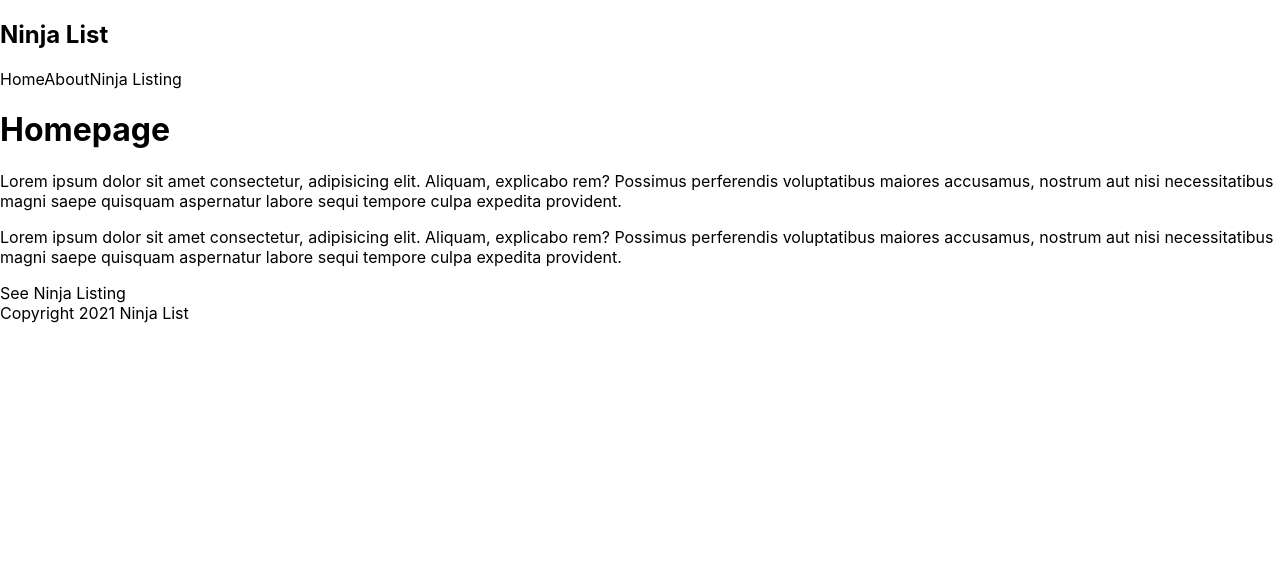
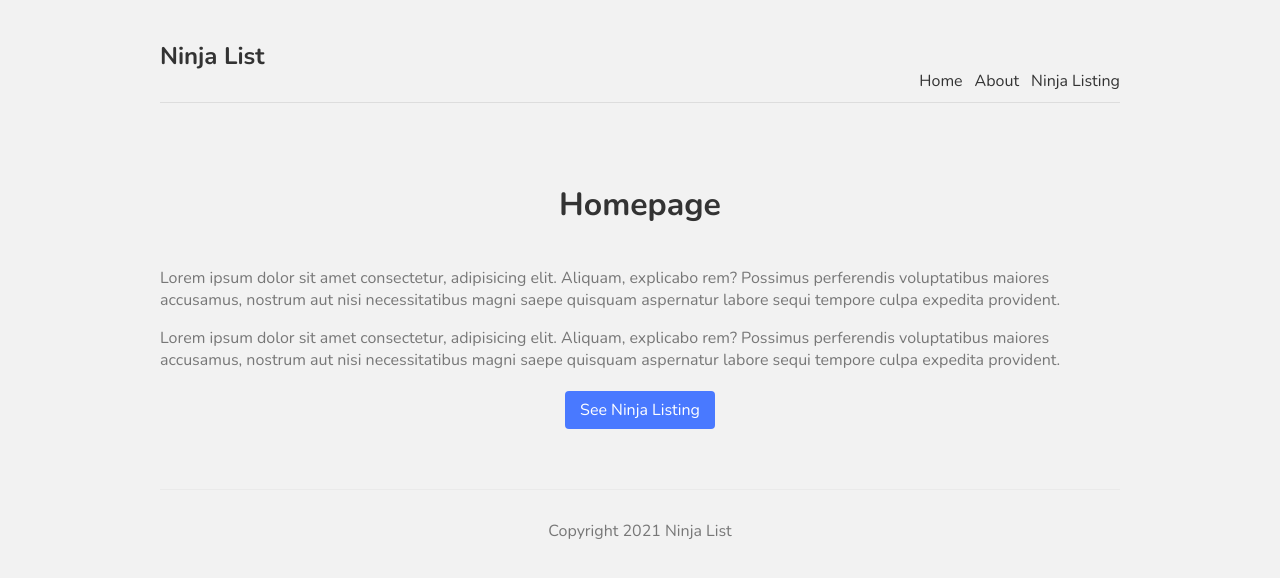
Before and after one commit to xi1571-ritujadixit/ninjalist, a Next.js app: page / in a window 1280 px wide. Shown: the top 578 px of the page. Built offline with nearby package versions, Linux system fonts and the light colour scheme.

Commit message:
Adding styles

```diff
--- a/comps/Footer.js
+++ b/comps/Footer.js
@@ -1,8 +1,8 @@
 const Footer = () => {
     return (
-        <div>
+        <footer>
             Copyright 2021 Ninja List
-        </div>
+        </footer>
     );
 }
 
--- a/pages/index.js
+++ b/pages/index.js
@@ -5,11 +5,11 @@
 export default function Home() {
   return (
     <div>
-      <h1>Homepage</h1>
-      <p>Lorem ipsum dolor sit amet consectetur, adipisicing elit. Aliquam, explicabo rem? Possimus perferendis voluptatibus maiores accusamus, nostrum aut nisi necessitatibus magni saepe quisquam aspernatur labore sequi tempore culpa expedita provident.</p>
-      <p>Lorem ipsum dolor sit amet consectetur, adipisicing elit. Aliquam, explicabo rem? Possimus perferendis voluptatibus maiores accusamus, nostrum aut nisi necessitatibus magni saepe quisquam aspernatur labore sequi tempore culpa expedita provident.</p>
+      <h1 className={styles.title}>Homepage</h1>
+      <p className={styles.text}>Lorem ipsum dolor sit amet consectetur, adipisicing elit. Aliquam, explicabo rem? Possimus perferendis voluptatibus maiores accusamus, nostrum aut nisi necessitatibus magni saepe quisquam aspernatur labore sequi tempore culpa expedita provident.</p>
+      <p className={styles.text}>Lorem ipsum dolor sit amet consectetur, adipisicing elit. Aliquam, explicabo rem? Possimus perferendis voluptatibus maiores accusamus, nostrum aut nisi necessitatibus magni saepe quisquam aspernatur labore sequi tempore culpa expedita provident.</p>
       <Link href = "/ninjas">
-        <a>See Ninja Listing</a>
+        <a className={styles.btn}>See Ninja Listing</a>
       </Link>
     </div>
   )
--- a/styles/Home.module.css
+++ b/styles/Home.module.css
@@ -1,122 +1,18 @@
-.container {
-  min-height: 100vh;
-  padding: 0 0.5rem;
-  display: flex;
-  flex-direction: column;
-  justify-content: center;
-  align-items: center;
-}
-
-.main {
-  padding: 5rem 0;
-  flex: 1;
-  display: flex;
-  flex-direction: column;
-  justify-content: center;
-  align-items: center;
-}
-
-.footer {
-  width: 100%;
-  height: 100px;
-  border-top: 1px solid #eaeaea;
-  display: flex;
-  justify-content: center;
-  align-items: center;
-}
-
-.footer img {
-  margin-left: 0.5rem;
-}
-
-.footer a {
-  display: flex;
-  justify-content: center;
-  align-items: center;
-}
-
-.title a {
-  color: #0070f3;
-  text-decoration: none;
-}
-
-.title a:hover,
-.title a:focus,
-.title a:active {
-  text-decoration: underline;
-}
-
 .title {
-  margin: 0;
-  line-height: 1.15;
-  font-size: 4rem;
-}
-
-.title,
-.description {
+  color: #333;
+  padding-bottom: 20px;
   text-align: center;
 }
-
-.description {
-  line-height: 1.5;
-  font-size: 1.5rem;
+.text {
+  color: #777;
 }
-
-.code {
-  background: #fafafa;
-  border-radius: 5px;
-  padding: 0.75rem;
-  font-size: 1.1rem;
-  font-family: Menlo, Monaco, Lucida Console, Liberation Mono, DejaVu Sans Mono,
-    Bitstream Vera Sans Mono, Courier New, monospace;
+.btn {
+  display: block;
+  width: 150px;
+  padding: 8px 0;
+  margin: 20px auto;
+  background: #4979ff;
+  border-radius: 4px;
+  color: white;
+  text-align: center;
 }
-
-.grid {
-  display: flex;
-  align-items: center;
-  justify-content: center;
-  flex-wrap: wrap;
-  max-width: 800px;
-  margin-top: 3rem;
-}
-
-.card {
-  margin: 1rem;
-  flex-basis: 45%;
-  padding: 1.5rem;
-  text-align: left;
-  color: inherit;
-  text-decoration: none;
-  border: 1px solid #eaeaea;
-  border-radius: 10px;
-  transition: color 0.15s ease, border-color 0.15s ease;
-}
-
-.card:hover,
-.card:focus,
-.card:active {
-  color: #0070f3;
-  border-color: #0070f3;
-}
-
-.card h3 {
-  margin: 0 0 1rem 0;
-  font-size: 1.5rem;
-}
-
-.card p {
-  margin: 0;
-  font-size: 1.25rem;
-  line-height: 1.5;
-}
-
-.logo {
-  height: 1em;
-}
-
-@media (max-width: 600px) {
-  .grid {
-    width: 100%;
-    flex-direction: column;
-  }
-}
--- a/styles/globals.css
+++ b/styles/globals.css
@@ -1,16 +1,37 @@
-html,
+@import url("https://fonts.googleapis.com/css2?family=Nunito:wght@300;400;600;700&display=swap");
+
 body {
-  padding: 0;
-  margin: 0;
-  font-family: -apple-system, BlinkMacSystemFont, Segoe UI, Roboto, Oxygen,
-    Ubuntu, Cantarell, Fira Sans, Droid Sans, Helvetica Neue, sans-serif;
+  background: #f2f2f2;
+  color: #333;
+  font-family: "Nunito";
 }
-
 a {
-  color: inherit;
+  color: #333;
   text-decoration: none;
 }
-
-* {
-  box-sizing: border-box;
+.content {
+  max-width: 960px;
+  margin: 0 auto;
 }
+nav {
+  margin: 10px auto 80px;
+  padding: 10px 0;
+  display: flex;
+  justify-content: flex-end;
+  align-items: flex-end;
+  border-bottom: 1px solid #ddd;
+}
+nav a {
+  margin-left: 12px;
+}
+nav .logo {
+  margin-right: auto;
+}
+footer {
+  display: block;
+  text-align: center;
+  padding: 30px 0;
+  margin-top: 60px;
+  color: #777;
+  border-top: 1px solid #eaeaea;
+}
```
Also changed, not shown: styles/Ninjas.module.css (added).
